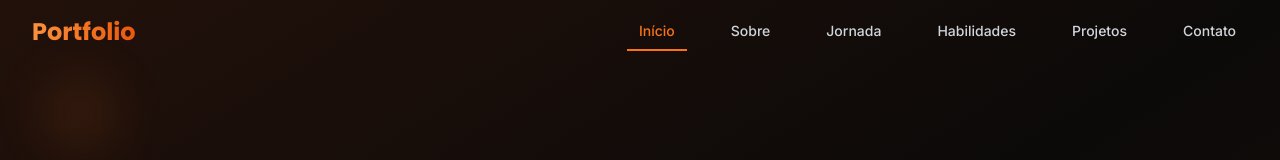
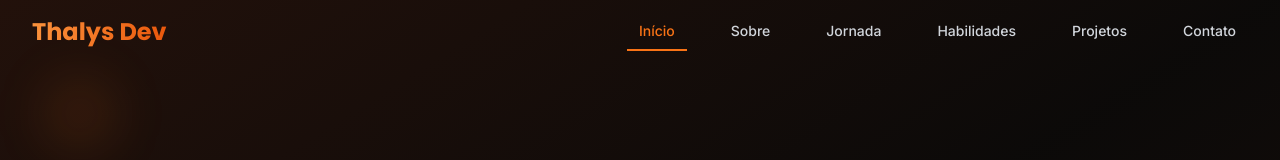
Before and after one commit to thalys93/portifolio-luis, a React (Vite) app: page / in a window 1280 px wide. Shown: the top 160 px of the page. Built offline with nearby package versions, Linux system fonts and the light colour scheme.

Commit message:
fix: adjust in navigation name

```diff
--- a/src/components/Navigation.tsx
+++ b/src/components/Navigation.tsx
@@ -53,7 +53,7 @@ const Navigation = () => {
         <div className="flex items-center justify-between h-16">
           <div className="flex-shrink-0">
             <span className="text-2xl font-bold font-poppins text-gradient">
-              Portfolio
+              Thalys Dev
             </span>
           </div>
 
```
